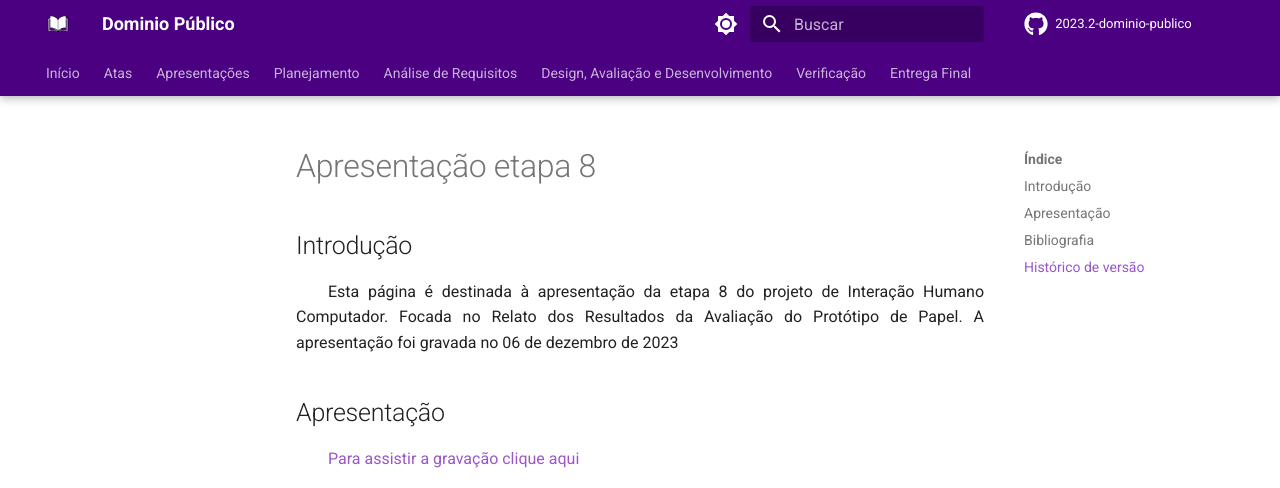
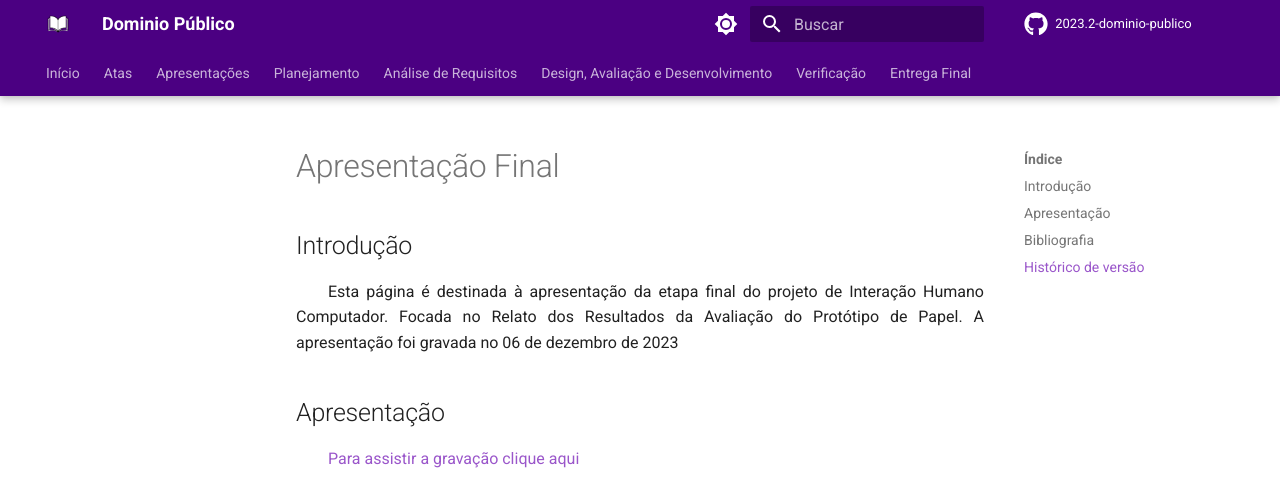
Before and after one commit to Interacao-Humano-Computador/2023.2-Dominio-Publico, an MkDocs documentation site: the page built from docs/apresentacoes/apresentaçao_final.md, in a window 1280 px wide and 1338 px high. Shown: the top 488 px of the window. Built offline with MkDocs 1.6.1 and Material for MkDocs 9.7.7, drawn with Linux system fonts in a browser that asks for light colours; comment, search, counter and statistics services are not loaded; grey boxes are pictures that could not be loaded.

Commit message:
corrigindo erro

```diff
--- a/docs/apresentacoes/apresentaçao_final.md
+++ b/docs/apresentacoes/apresentaçao_final.md
@@ -1,8 +1,8 @@
-# Apresentação etapa 8
+# Apresentação Final
 
 ## Introdução
 
-Esta página é destinada à apresentação da etapa 8 do projeto de Interação Humano Computador. Focada no Relato dos Resultados da Avaliação do Protótipo de Papel. A apresentação foi gravada no 06 de dezembro de 2023
+Esta página é destinada à apresentação da etapa final do projeto de Interação Humano Computador. Focada no Relato dos Resultados da Avaliação do Protótipo de Papel. A apresentação foi gravada no 06 de dezembro de 2023
 
 ## Apresentação
 
```
